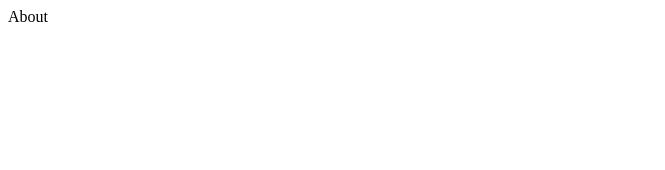
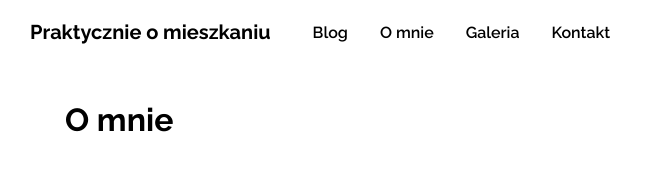
Before and after one commit to Graffiss/praktycznie-o-mieszkaniu-gatsby, a Gatsby site in the folder praktycznie-o-mieszkaniu/: page /about in a window 1280 px wide. Shown: the whole page, without its empty margins (0-665 px from the left). Built offline with nearby package versions, Linux system fonts and the light colour scheme; Gatsby itself is replaced by a stand-in of ours.

Commit message:
navigation oraz styling

```diff
--- a/praktycznie-o-mieszkaniu/gatsby-config.js
+++ b/praktycznie-o-mieszkaniu/gatsby-config.js
@@ -6,6 +6,7 @@ module.exports = {
   },
   plugins: [
     `gatsby-plugin-react-helmet`,
+    `gatsby-plugin-layout`,
     `gatsby-plugin-styled-components`,
     {
       resolve: `gatsby-plugin-prefetch-google-fonts`,
--- a/praktycznie-o-mieszkaniu/package.json
+++ b/praktycznie-o-mieszkaniu/package.json
@@ -8,6 +8,7 @@
     "babel-plugin-styled-components": "^1.10.7",
     "gatsby": "^2.22.15",
     "gatsby-image": "^2.4.5",
+    "gatsby-plugin-layout": "^1.3.3",
     "gatsby-plugin-manifest": "^2.4.9",
     "gatsby-plugin-offline": "^3.2.7",
     "gatsby-plugin-prefetch-google-fonts": "^1.4.3",
--- /dev/null
+++ b/praktycznie-o-mieszkaniu/src/assets/styles/globalStyles.js
@@ -0,0 +1,31 @@
+import { createGlobalStyle } from "styled-components"
+
+const GlobalStyle = createGlobalStyle`
+    html {
+    box-sizing: border-box;
+  }
+  *,
+  *::before,
+  *::after {
+    box-sizing: inherit;
+  }
+  body {
+    margin: 0;
+    padding: 80px 65px 0;
+    font-family: 'Raleway';
+  }
+  button {
+    padding: 0;
+    cursor: pointer;
+    font-family: 'Raleway';
+  }
+  p {
+    font-size: 16px;
+  }
+  ul {
+    padding: 0;
+    margin: 0;
+  }
+`
+
+export default GlobalStyle
--- a/praktycznie-o-mieszkaniu/src/components/Navigation/Navigation.js
+++ b/praktycznie-o-mieszkaniu/src/components/Navigation/Navigation.js
@@ -1,11 +1,19 @@
 import React from "react"
 import styled from "styled-components"
+import { Link } from "gatsby"
 
 const NavWrapper = styled.nav`
+  position: absolute;
+  top: 20px;
+  left: 30px;
   display: flex;
   align-items: center;
   justify-content: flex-start;
   font-family: "Raleway";
+  a {
+    text-decoration: none;
+    color: inherit;
+  }
 `
 
 const Logo = styled.span`
@@ -15,8 +23,6 @@ const Logo = styled.span`
 `
 
 const NavList = styled.ul`
-  margin: 0;
-  padding: 0;
   list-style: none;
   display: flex;
 `
@@ -28,12 +34,22 @@ const NavListItem = styled.li`
 
 const Navigation = () => (
   <NavWrapper>
-    <Logo>Praktycznie o mieszkaniu</Logo>
+    <Logo>
+      <Link to="/">Praktycznie o mieszkaniu</Link>
+    </Logo>
     <NavList>
-      <NavListItem>Blog</NavListItem>
-      <NavListItem>O mnie</NavListItem>
-      <NavListItem>Galeria</NavListItem>
-      <NavListItem>Kontakt</NavListItem>
+      <NavListItem>
+        <Link to="/blog">Blog</Link>
+      </NavListItem>
+      <NavListItem>
+        <Link to="/about">O mnie</Link>
+      </NavListItem>
+      <NavListItem>
+        <Link to="/gallery">Galeria</Link>
+      </NavListItem>
+      <NavListItem>
+        <Link to="/contact">Kontakt</Link>
+      </NavListItem>
     </NavList>
   </NavWrapper>
 )
--- /dev/null
+++ b/praktycznie-o-mieszkaniu/src/layouts/index.js
@@ -0,0 +1,13 @@
+import React from "react"
+import Navigation from "../components/Navigation/Navigation"
+import GlobalStyle from "../assets/styles/globalStyles"
+
+const MainLayout = ({ children }) => (
+  <>
+    <GlobalStyle />
+    <Navigation />
+    {children}
+  </>
+)
+
+export default MainLayout
--- a/praktycznie-o-mieszkaniu/src/pages/about.js
+++ b/praktycznie-o-mieszkaniu/src/pages/about.js
@@ -2,7 +2,7 @@ import React from "react"
 
 const AboutPage = () => (
   <>
-    <h>About</h>
+    <h1>O mnie</h1>
   </>
 )
 
--- a/praktycznie-o-mieszkaniu/src/pages/blog.js
+++ b/praktycznie-o-mieszkaniu/src/pages/blog.js
@@ -2,7 +2,7 @@ import React from "react"
 
 const BlogPage = () => (
   <>
-    <h>Blog</h>
+    <h1>Blog</h1>
   </>
 )
 
--- a/praktycznie-o-mieszkaniu/src/pages/contact.js
+++ b/praktycznie-o-mieszkaniu/src/pages/contact.js
@@ -2,7 +2,7 @@ import React from "react"
 
 const ContactPage = () => (
   <>
-    <h>Contact</h>
+    <h1>Kontakt</h1>
   </>
 )
 
```
Also changed, not shown: praktycznie-o-mieszkaniu/src/pages/gallery.js (added, +7 -0 lines), praktycznie-o-mieszkaniu/src/pages/index.js (+1 -6 lines), 1 other file.
